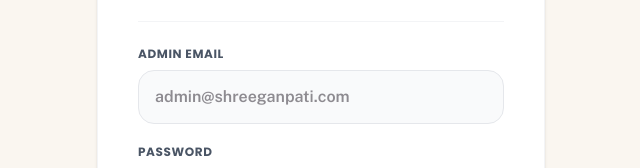
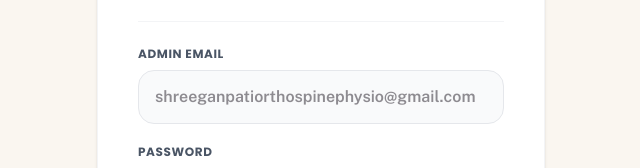
Before and after one commit to gauravvashisht07/Shree-Ganpati-Ortho-Spine-Physiotherapy-Clinic., a React (Vite) app in the folder client/: page /admin/login in a window 1280 px wide. Shown: the part 280-448 px from the top of the page, without its empty margins (319-959 px from the left). Built offline with nearby package versions, Linux system fonts and the light colour scheme; no server answers.

Commit message:
Update clinic email to shreeganpatiorthospinephysio@gmail.com and setup master admin

```diff
--- a/client/src/components/booking/AppointmentSlipModal.jsx
+++ b/client/src/components/booking/AppointmentSlipModal.jsx
@@ -216,7 +216,7 @@
           {/* Footer Note */}
           <div className="text-center pt-4 border-t border-dashed border-gray-200">
             <p className="text-[11px] text-gray-500">
-              Helpline: <strong className="text-ink">+91 98765 43210</strong> • Emergency &amp; Queries: <strong className="text-ink">care@shreeganpati.com</strong>
+              Helpline: <strong className="text-ink">+91 98765 43210</strong> • Queries: <strong className="text-ink">shreeganpatiorthospinephysio@gmail.com</strong>
             </p>
           </div>
 
--- a/client/src/pages/admin/AdminLogin.jsx
+++ b/client/src/pages/admin/AdminLogin.jsx
@@ -88,7 +88,7 @@
               required
               value={email}
               onChange={(e) => setEmail(e.target.value)}
-              placeholder="admin@shreeganpati.com"
+              placeholder="shreeganpatiorthospinephysio@gmail.com"
               className="w-full bg-gray-50 border border-gray-200 px-4 py-3.5 rounded-2xl focus:border-coral focus:outline-none font-bold text-ink transition-colors"
             />
           </div>
--- a/client/src/pages/admin/Dashboard.jsx
+++ b/client/src/pages/admin/Dashboard.jsx
@@ -86,7 +86,7 @@
               AD
             </div>
             <div className="flex-1 min-w-0">
-              <p className="text-xs font-bold text-ink truncate">{user?.email || 'admin@shreeganpati.com'}</p>
+              <p className="text-xs font-bold text-ink truncate">{user?.email || 'shreeganpatiorthospinephysio@gmail.com'}</p>
               <span className="text-[10px] font-black uppercase tracking-wider text-teal">Active Admin</span>
             </div>
           </div>
```
Also changed, not shown: 2 other files (tests, documents, lock files or other folders).
